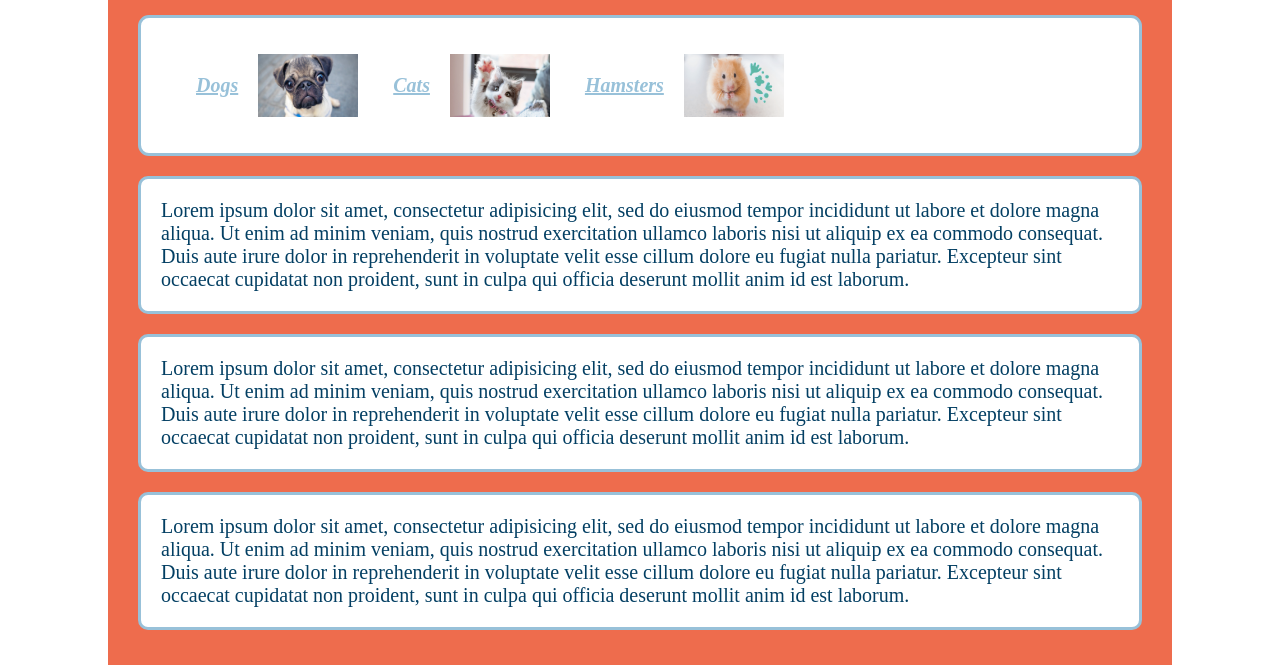
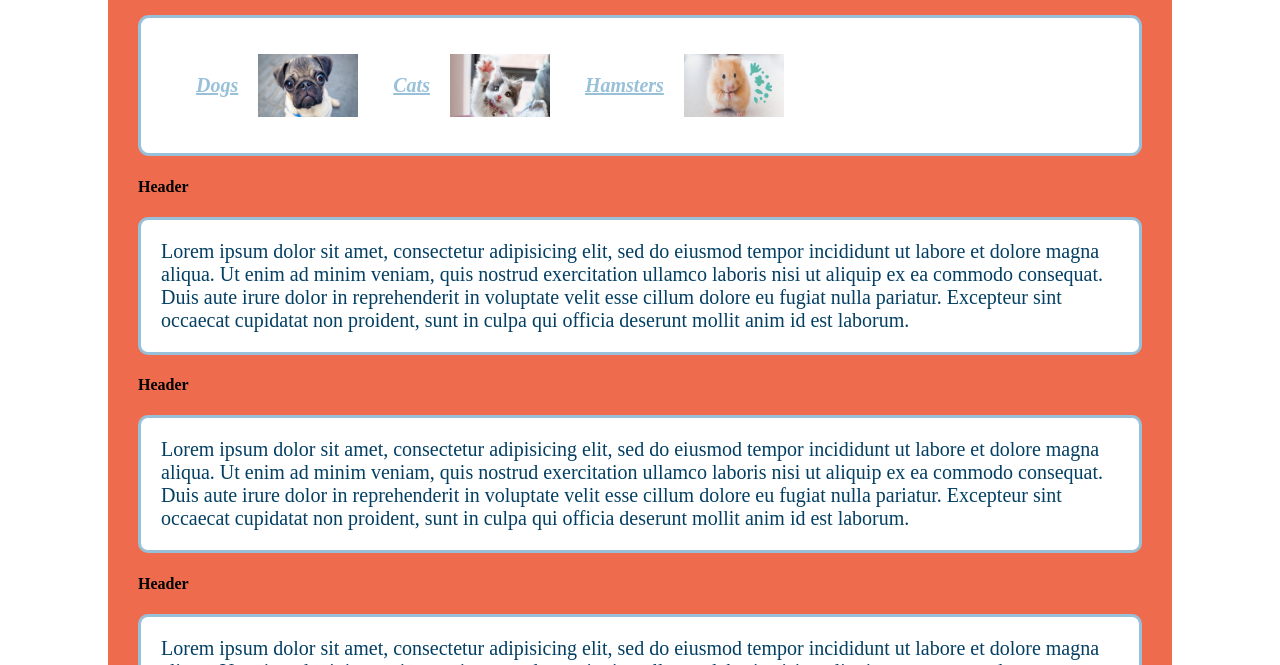
Before and after one commit to Kayt85/kayt85.github.io, a plain HTML site: page Navbars/navbar3.html in a window 1280 px wide. Shown: the part 287-952 px from the top of the page. Drawn offline with Linux system fonts and the light colour scheme.

Commit message:
Update navbar3.html

```diff
--- a/Navbars/navbar3.html
+++ b/Navbars/navbar3.html
@@ -96,13 +96,16 @@
        </ul>
       </nav>
       <section>
+        <h4>Header</h4>
         <div class="article">
           <p>Lorem ipsum dolor sit amet, consectetur adipisicing elit, sed do eiusmod tempor incididunt ut labore et dolore magna aliqua. Ut enim ad minim veniam, quis nostrud exercitation ullamco laboris nisi ut aliquip ex ea commodo consequat. Duis aute irure dolor in reprehenderit in voluptate velit esse cillum dolore eu fugiat nulla pariatur. Excepteur sint occaecat cupidatat non proident, sunt in culpa qui officia deserunt mollit anim id est laborum.</p>
         </div>
+        <h4>Header</h4>
         <div class="article">
           <p>Lorem ipsum dolor sit amet, consectetur adipisicing elit, sed do eiusmod tempor incididunt ut labore et dolore magna aliqua. Ut enim ad minim veniam, quis nostrud exercitation ullamco laboris nisi ut aliquip ex ea commodo consequat. Duis aute irure dolor in reprehenderit in voluptate velit esse cillum dolore eu fugiat nulla pariatur. Excepteur sint occaecat cupidatat non proident, sunt in culpa qui officia deserunt mollit anim id est laborum.</p>
 
         </div>
+        <h4>Header</h4>
         <div class="article">
           <p>Lorem ipsum dolor sit amet, consectetur adipisicing elit, sed do eiusmod tempor incididunt ut labore et dolore magna aliqua. Ut enim ad minim veniam, quis nostrud exercitation ullamco laboris nisi ut aliquip ex ea commodo consequat. Duis aute irure dolor in reprehenderit in voluptate velit esse cillum dolore eu fugiat nulla pariatur. Excepteur sint occaecat cupidatat non proident, sunt in culpa qui officia deserunt mollit anim id est laborum.</p>
 
```
